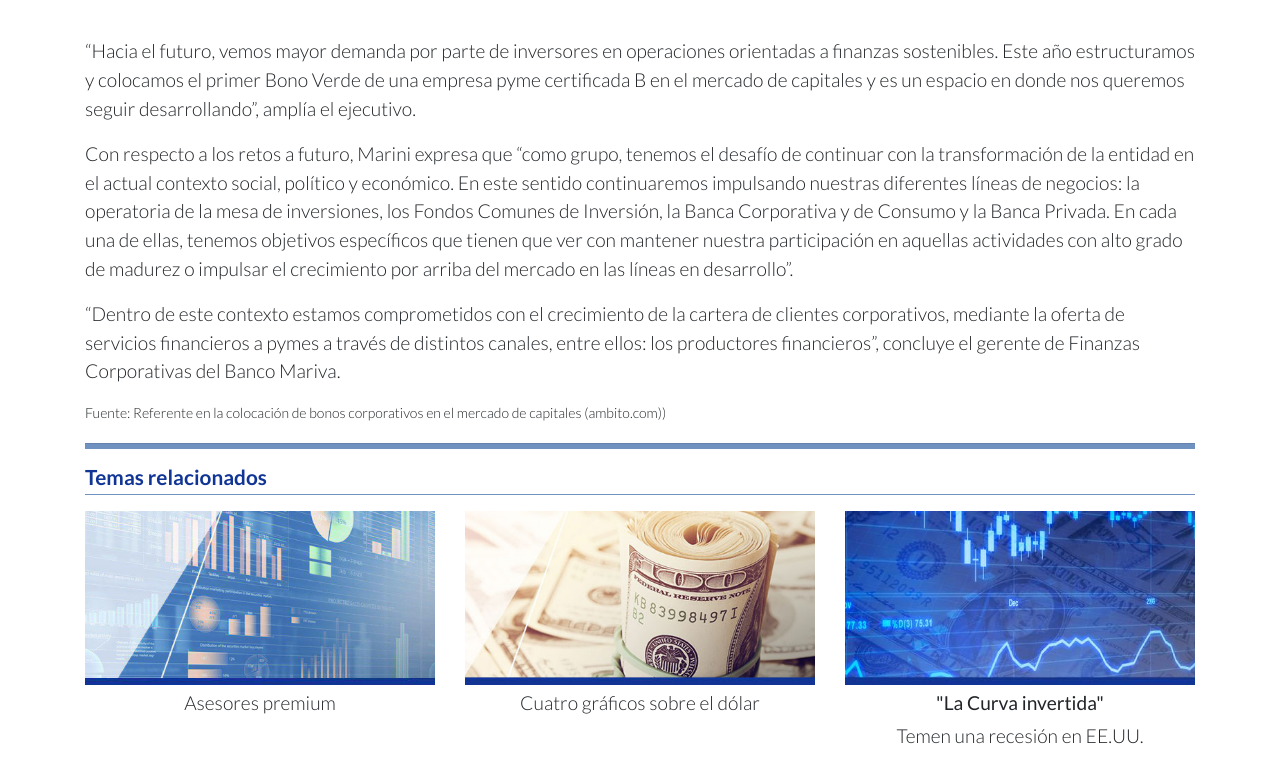
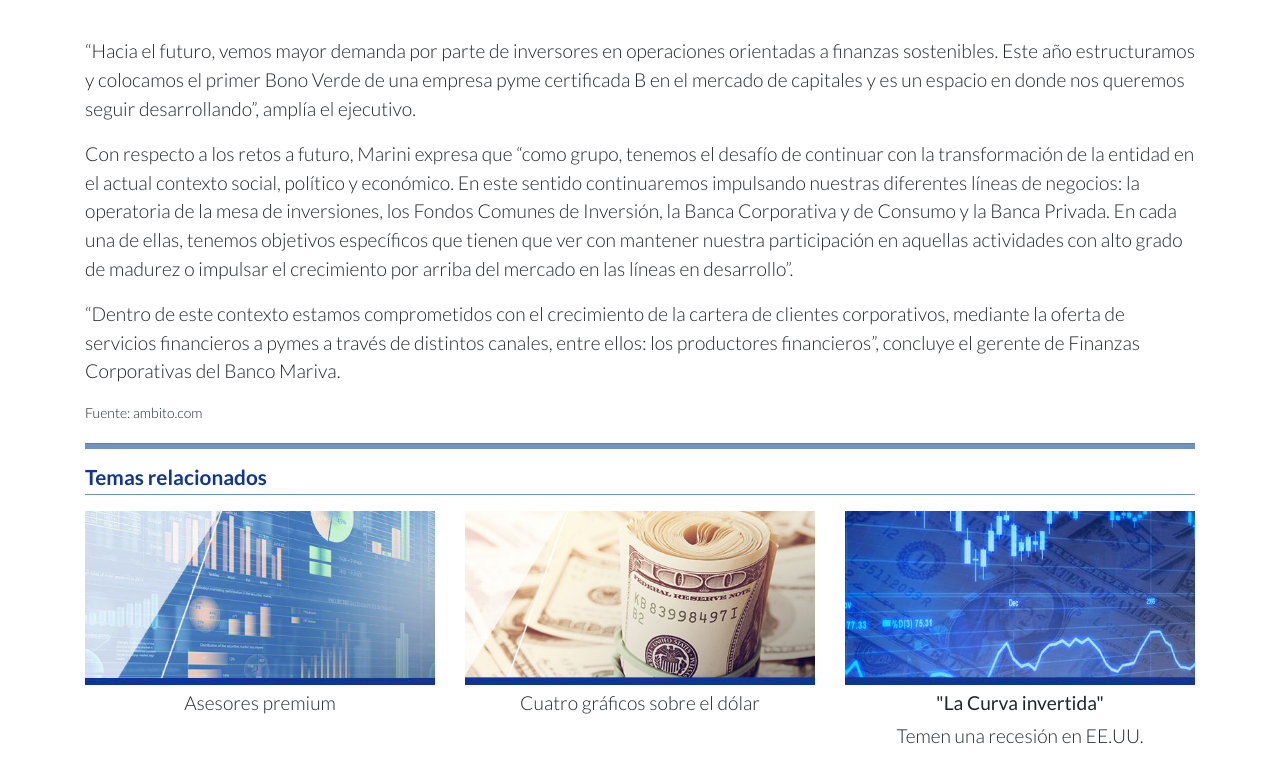
Before and after one commit to diegoevivas/bonos-corporativos, a plain HTML site: page index.html in a window 1280 px wide. Shown: the part 1243-2026 px from the top of the page. Drawn offline with Linux system fonts and the light colour scheme.

Commit message:
Add files via upload

```diff
--- a/index.html
+++ b/index.html
@@ -97,7 +97,7 @@
 
 
 
-<p class="fuente">Fuente: <a href="https://www.ambito.com/ambito-biz/ambito-biz/referente-la-colocacion-bonos-corporativos-el-mercado-capitales-n5486889">Referente en la colocación de bonos corporativos en el mercado de capitales (ambito.com))</a>
+<p class="fuente">Fuente: <a href="https://www.ambito.com/ambito-biz/ambito-biz/referente-la-colocacion-bonos-corporativos-el-mercado-capitales-n5486889">ambito.com</a>
 
 
 
```
